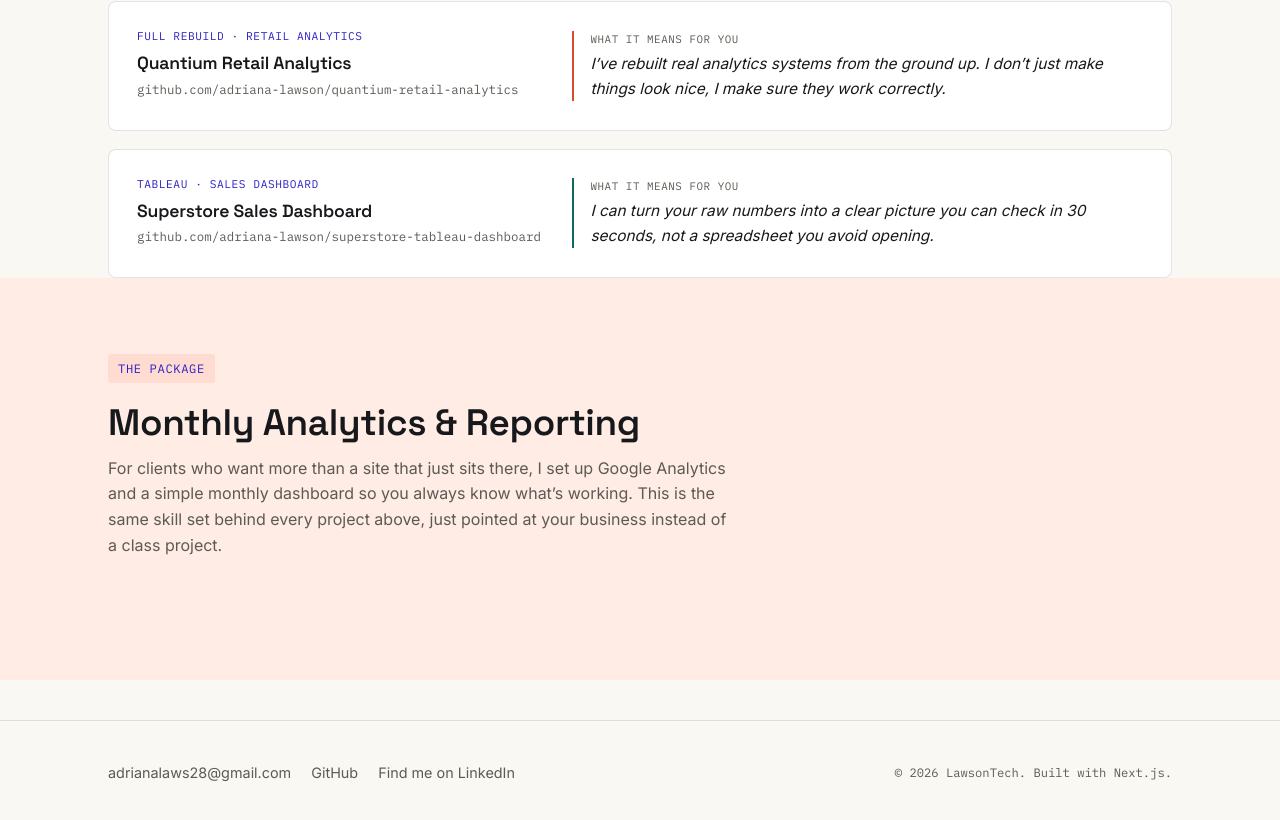
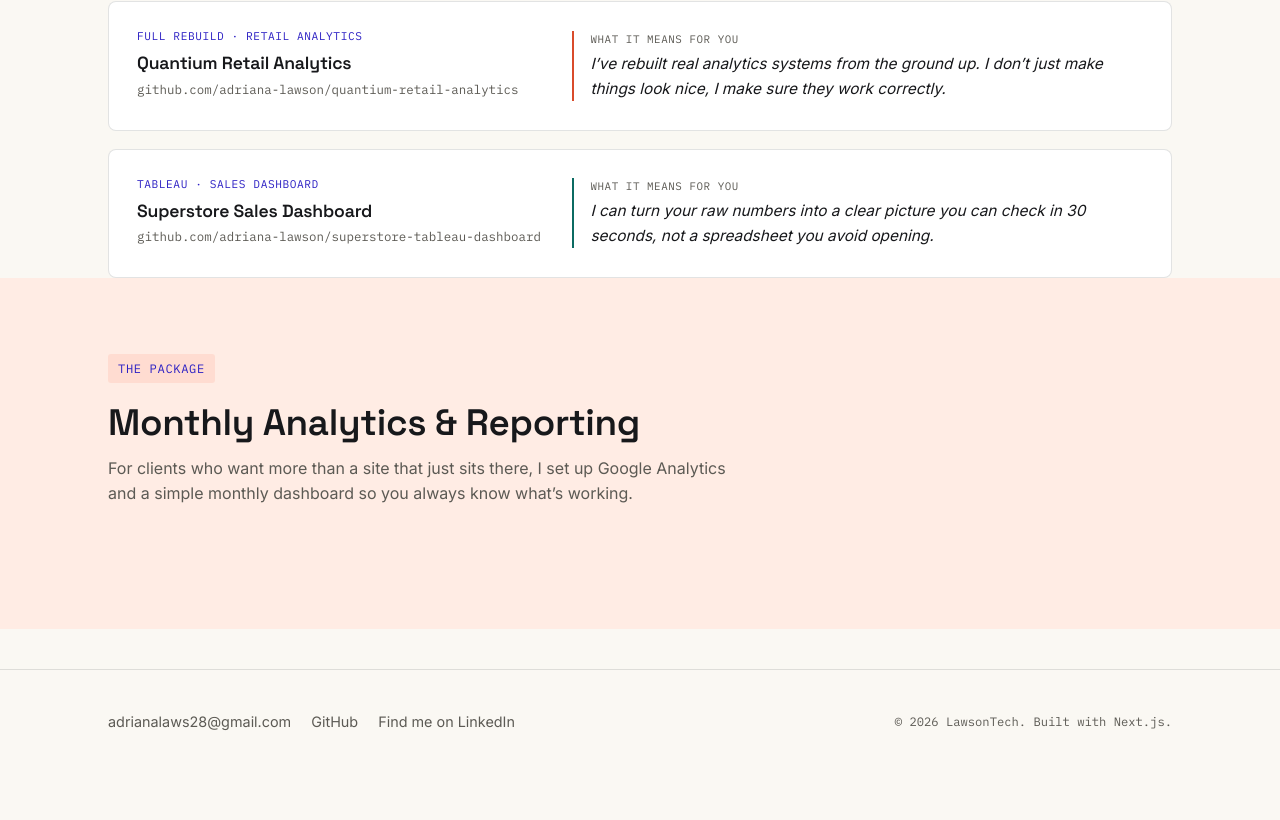
Before and after one commit to lawsontechweb/lawsontech-portfolio, a Next.js app: page /analytics in a window 1280 px wide. Shown: the part 924-1744 px from the top of the page. After the commit the page ends 1697 px from the top, so only its background shows below. Built offline with nearby package versions, Linux system fonts and the light colour scheme.

Commit message:
Trim analytics package copy

```diff
--- a/app/analytics/page.js
+++ b/app/analytics/page.js
@@ -90,12 +90,10 @@ export default function Analytics() {
             <div className="eyebrow">The Package</div>
             <h2>Monthly Analytics &amp; Reporting</h2>
            <p>
-              For clients who want more than a site that just sits there,
-              I set up Google Analytics and a simple monthly dashboard so you
-              always know what&rsquo;s working. This is the same skill set
-              behind every project above, just pointed at your business
-              instead of a class project.
-            </p>
+  For clients who want more than a site that just sits there,
+  I set up Google Analytics and a simple monthly dashboard so you
+  always know what&rsquo;s working.
+</p>
           </div>
         </div>
       </section>
```
